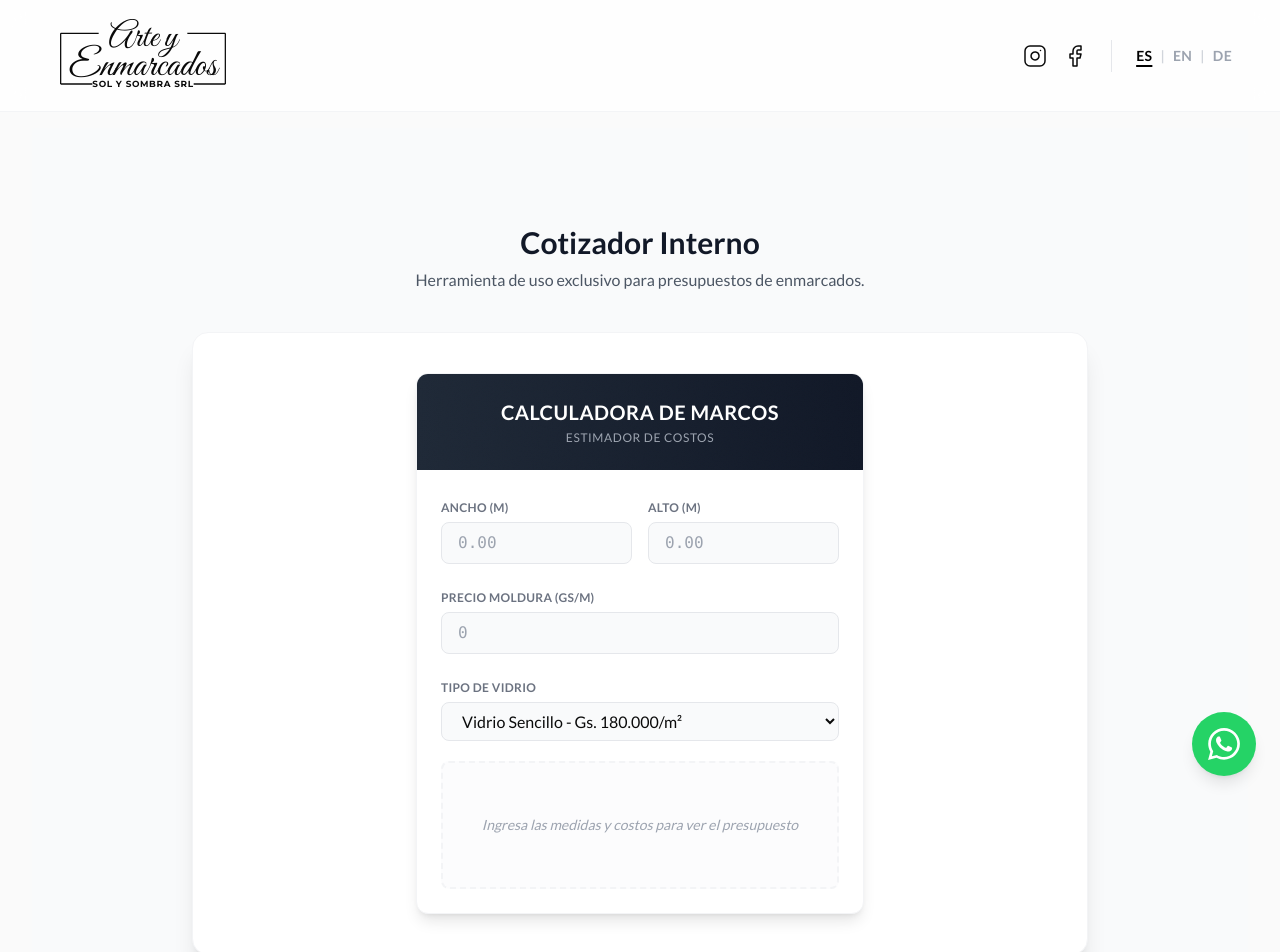
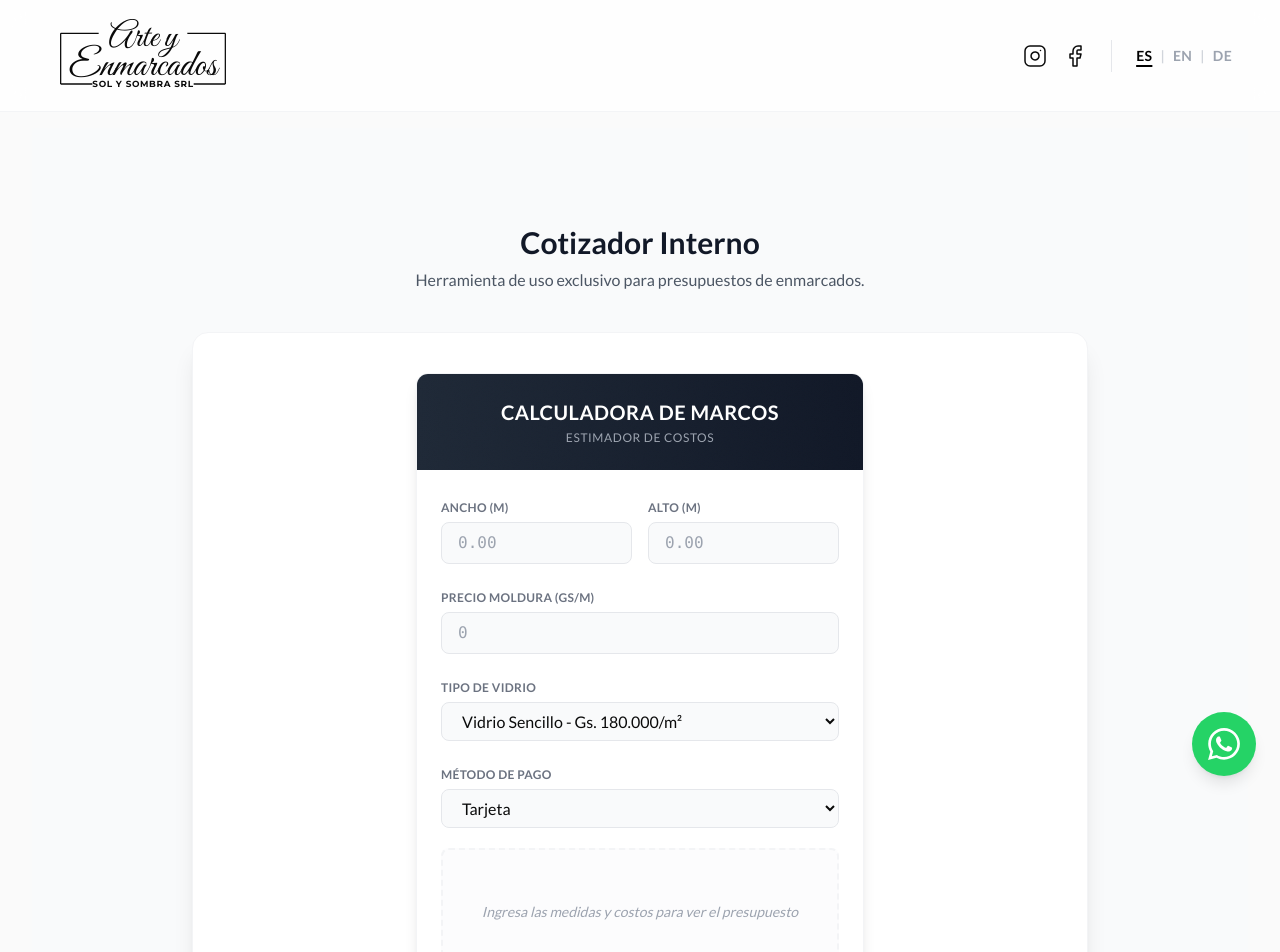
Before and after one commit to Galahad2906/sol-y-sombra, a React (Vite) app: page /cotizador in a window 1280 px wide. Shown: the top 952 px of the page. Built offline with nearby package versions, Linux system fonts and the light colour scheme.

Commit message:
feat: added payment method selector to calculator

```diff
--- a/src/components/calculator/FramingCalculator.jsx
+++ b/src/components/calculator/FramingCalculator.jsx
@@ -2,13 +2,14 @@ import { useState, useMemo } from 'react';
 import { Download } from 'lucide-react';
 import jsPDF from 'jspdf';
 import autoTable from 'jspdf-autotable';
-import { calculateFramePrice, GLASS_TYPES, formatCurrency } from '../../services/pricingService';
+import { calculateFramePrice, GLASS_TYPES, PAYMENT_METHODS, formatCurrency } from '../../services/pricingService';
 
 const FramingCalculator = () => {
     const [width, setWidth] = useState('');
     const [height, setHeight] = useState('');
     const [moldingPrice, setMoldingPrice] = useState('');
     const [glassType, setGlassType] = useState(GLASS_TYPES.SENCILLO.id);
+    const [paymentMethod, setPaymentMethod] = useState(PAYMENT_METHODS.TARJETA.id);
 
     const result = useMemo(() => {
         // Only calculate if we have valid numeric inputs
@@ -18,8 +19,8 @@ const FramingCalculator = () => {
 
         if (!w || !h || !m) return null;
 
-        return calculateFramePrice(w, h, m, glassType);
-    }, [width, height, moldingPrice, glassType]);
+        return calculateFramePrice(w, h, m, glassType, paymentMethod);
+    }, [width, height, moldingPrice, glassType, paymentMethod]);
 
     const generatePDF = () => {
         if (!result) return;
@@ -82,7 +83,7 @@ const FramingCalculator = () => {
             ["Costo Vidrio", formatCurrency(result.costs.glass)],
             ["Subtotal Materiales", formatCurrency(result.costs.materialSubtotal)],
             ["Mano de Obra y Rentabilidad", formatCurrency(result.prices.base - result.costs.materialSubtotal)],
-            ["Comisión Bancaria (5%) e IVA (10%)", formatCurrency(result.prices.final - result.prices.base)],
+            [result.prices.feeLabel, formatCurrency(result.prices.final - result.prices.base)],
             [{ content: "PRECIO FINAL", styles: { fontStyle: 'bold', fillColor: [240, 240, 240] } }, { content: formatCurrency(result.prices.final), styles: { fontStyle: 'bold', fillColor: [240, 240, 240] } }]
         ];
 
@@ -163,6 +164,22 @@ const FramingCalculator = () => {
                     </select>
                 </div>
 
+                {/* Payment Method */}
+                <div className="space-y-1">
+                    <label className="text-xs font-semibold text-gray-500 uppercase tracking-wide">Método de Pago</label>
+                    <select
+                        value={paymentMethod}
+                        onChange={(e) => setPaymentMethod(e.target.value)}
+                        className="w-full px-4 py-2 bg-gray-50 border border-gray-200 rounded-lg focus:ring-2 focus:ring-amber-500 focus:border-amber-500 outline-none transition-all cursor-pointer"
+                    >
+                        {Object.values(PAYMENT_METHODS).map((method) => (
+                            <option key={method.id} value={method.id}>
+                                {method.name}
+                            </option>
+                        ))}
+                    </select>
+                </div>
+
                 {/* Results Section */}
                 {result ? (
                     <div className="mt-6 pt-6 border-t border-dashed border-gray-200 animate-in fade-in slide-in-from-bottom-2 duration-500">
@@ -184,7 +201,7 @@ const FramingCalculator = () => {
                                 <span className="font-mono">{formatCurrency(result.prices.base - result.costs.materialSubtotal)}</span>
                             </div>
                             <div className="flex justify-between text-sm text-gray-600">
-                                <span>Comisión Bancaria (5%) e IVA (10%)</span>
+                                <span>{result.prices.feeLabel}</span>
                                 <span className="font-mono">{formatCurrency(result.prices.final - result.prices.base)}</span>
                             </div>
                         </div>
--- a/src/services/pricingService.js
+++ b/src/services/pricingService.js
@@ -8,16 +8,22 @@ export const GLASS_TYPES = {
   MATE: { id: 'mate', name: 'Vidrio Mate', pricePerM2: 200000 }
 };
 
+export const PAYMENT_METHODS = {
+  TARJETA: { id: 'tarjeta', name: 'Tarjeta', multiplier: 1.15, label: 'Comisión Bancaria (5%) e IVA (10%)' },
+  EFECTIVO: { id: 'efectivo', name: 'Efectivo / Transferencia', multiplier: 1.10, label: 'IVA (10%)' }
+};
+
 /**
  * Calculates the price breakdown for a custom frame.
  *
- * @param {number} widthCm Width in centimeters
- * @param {number} heightCm Height in centimeters
+ * @param {number} widthM Width in meters
+ * @param {number} heightM Height in meters
  * @param {number} moldingPricePerMeter Price of the molding per linear meter (Gs)
  * @param {string} glassTypeId ID of the glass type (sencillo | mate)
+ * @param {string} paymentMethodId ID of the payment method
  * @returns {object} Breakdown of costs and final price
  */
-export const calculateFramePrice = (widthM, heightM, moldingPricePerMeter, glassTypeId) => {
+export const calculateFramePrice = (widthM, heightM, moldingPricePerMeter, glassTypeId, paymentMethodId = 'tarjeta') => {
   // 1. Dimensions are already in meters
 
 
@@ -38,8 +44,9 @@ export const calculateFramePrice = (widthM, heightM, moldingPricePerMeter, glass
   // 6. Base Sale Price (x2 Markup)
   const baseSalePrice = materialSubtotal * 2;
 
-  // 7. Final Price (10% VAT + 5% Commission = 1.15)
-  const finalPrice = baseSalePrice * 1.15;
+  // 7. Final Price (Depends on payment method)
+  const paymentMethod = Object.values(PAYMENT_METHODS).find(p => p.id === paymentMethodId) || PAYMENT_METHODS.TARJETA;
+  const finalPrice = baseSalePrice * paymentMethod.multiplier;
 
   return {
     dimensions: {
@@ -55,7 +62,8 @@ export const calculateFramePrice = (widthM, heightM, moldingPricePerMeter, glass
     },
     prices: {
       base: baseSalePrice,
-      final: Math.ceil(finalPrice) // Round up to nearest integer
+      final: Math.ceil(finalPrice), // Round up to nearest integer
+      feeLabel: paymentMethod.label
     }
   };
 };
```
